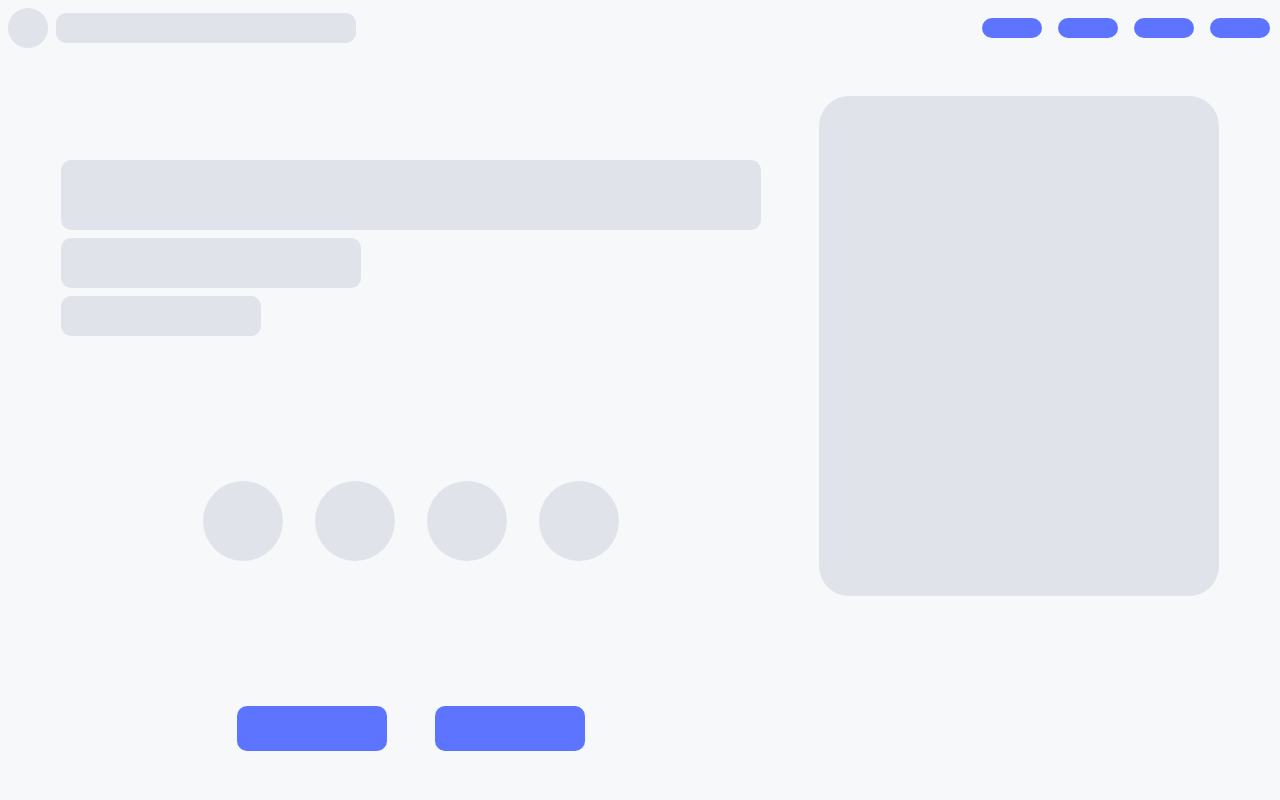
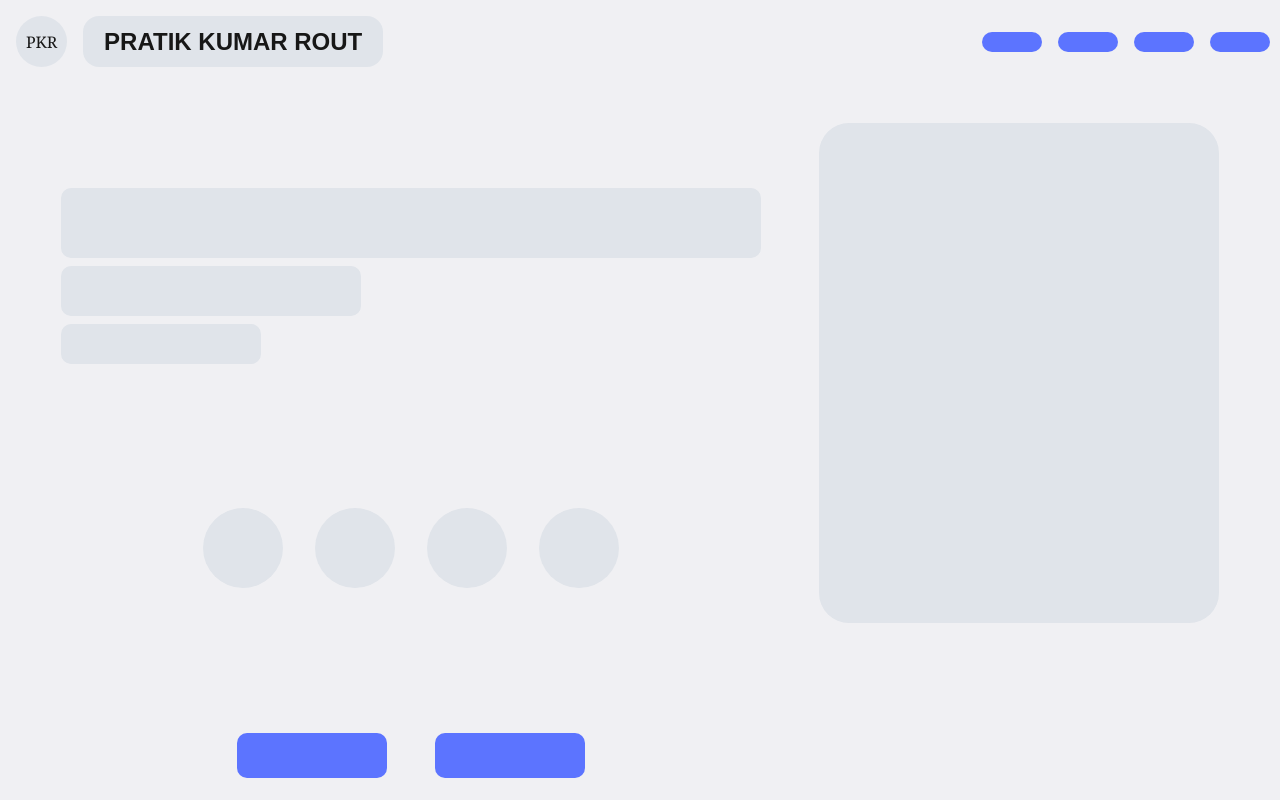
Before and after one commit to PratikKumarRout/Pratik-Kumar-Rout, a Next.js app: page / in a window 1280 px wide. Shown: the top 800 px of the page. Built offline with nearby package versions, Linux system fonts and the light colour scheme.

Commit message:
Making some more changes

```diff
--- a/src/app/components/Header.js
+++ b/src/app/components/Header.js
@@ -1,15 +1,18 @@
 import PlaceholderBox from "./PlaceholderBox";
 import PlaceholderCircle from "./PlaceholderCircle";
+import styles from "./Header.module.css"
 
 export default function Header() {
     return (
         <header>
-            <div style={{
-                display: "flex",
-                alignItems: "center",
-            }}>
-                <PlaceholderCircle size="2.5rem" shade="var(--secondary)" />
-                <PlaceholderBox width="300px" height="30px" shade="var(--secondary)" /> </div>
+            <div className={styles.headerTitle}>
+                <div className={styles.circleAvatar}>
+                    PKR
+                </div>
+                <div className={styles.title}>
+                    <h2>PRATIK KUMAR ROUT</h2>
+                </div>
+           </div>
             <div style={{
                 display: "flex", gap: "1rem", paddingRight: "10px", alignItems: "center", color: "#fff"
             }}>
--- /dev/null
+++ b/src/app/components/Header.module.css
@@ -0,0 +1,27 @@
+.headerTitle {
+    display: flex;
+    align-items: center;
+    gap: 1rem;
+    padding: 1rem;
+}
+
+.circleAvatar {
+    background-color: var(--secondary);
+    width: 3.2rem;
+    height: 3.2rem;
+    border-radius: 50%;
+    display: flex;
+    align-items: center;
+    justify-content: center;
+    font-family: Georgia, 'Times New Roman', Times, serif;
+}
+
+.title {
+    background-color: var(--secondary);
+    width: 18.75rem;
+    height: 3.2rem;
+    border-radius: 16px;
+    display: flex;
+    justify-content: center;
+    align-items: center;
+}
--- a/src/app/globals.css
+++ b/src/app/globals.css
@@ -1,5 +1,5 @@
 :root {
-  --background: #fff;
+  --background: #f0f0f3;
   --foreground: #171717;
   --primary: #f7f8fa;
   --secondary: #e0e4ea;
@@ -9,19 +9,24 @@
 html,
 body {
   max-width: 100vw;
+  font-size: 16px;
 }
 
 body {
   color: var(--foreground);
   font-family: Arial, Helvetica, sans-serif;
   margin: 0;
-  background-color: var(--primary);
+  background-color: var(--background);
 }
 
 * {
   box-sizing: border-box;
   padding: 0;
   margin: 0;
+}
+
+.box {
+  background-color: var(--secondary);
 }
 
 section {
@@ -75,6 +80,7 @@ header {
   gap: 3rem;
   justify-content: center;
 }
+
 
 .flex-row {
   display: flex;
```
Also changed, not shown: src/app/components/AboutContact.js (+4 -4 lines).
